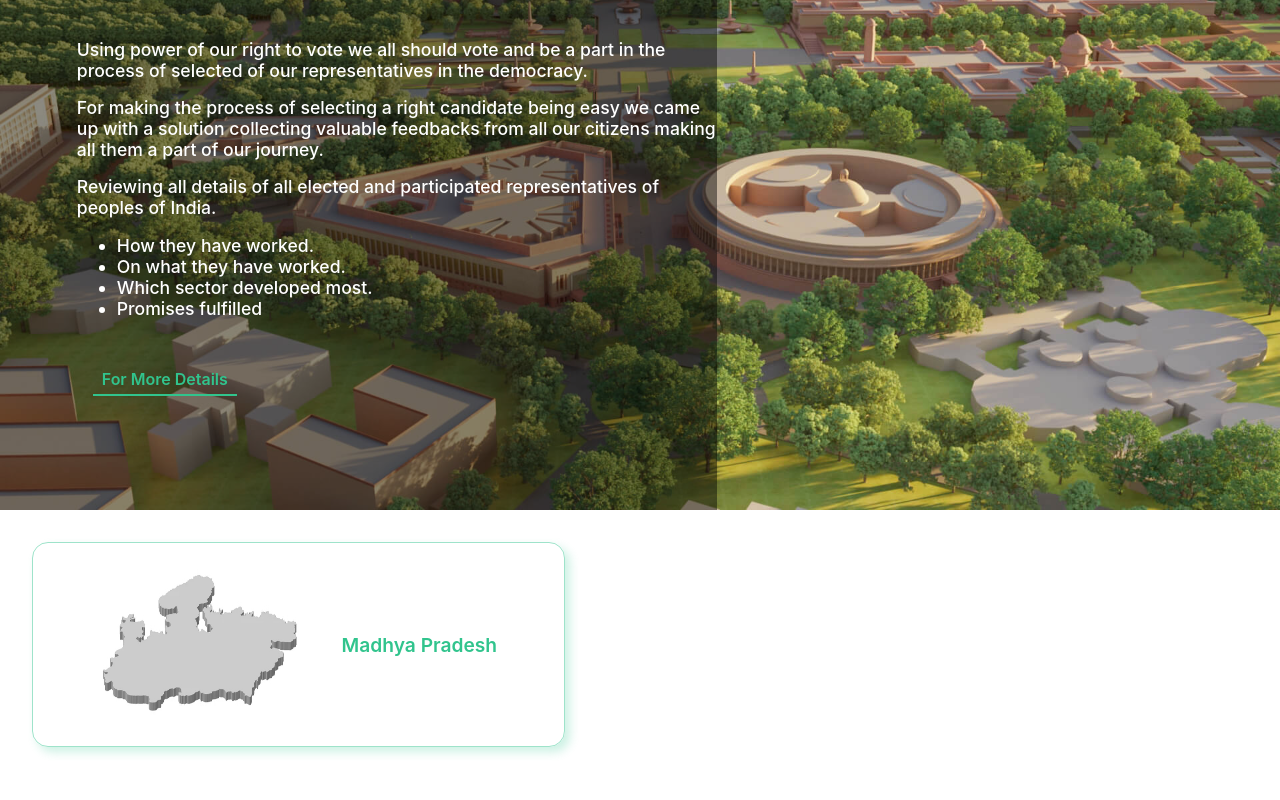
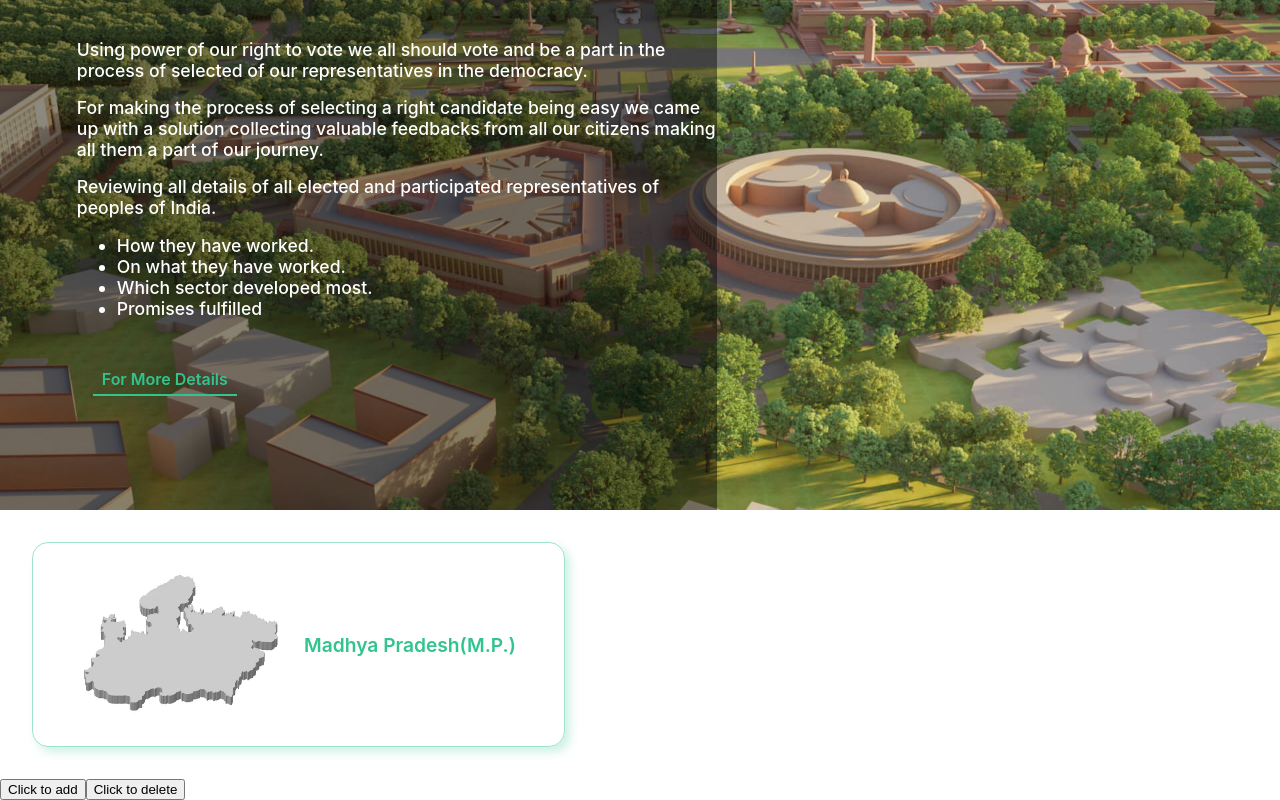
Before and after one commit to iCodeWalker/WeVote, a React (Create React App) app: page / in a window 1280 px wide. Shown: the part 293-1093 px from the top of the page. Before the commit the page ends 1072 px from the top, so only its background shows below. Built offline with nearby package versions, Linux system fonts and the light colour scheme; no server answers; what google-maps-react would draw is missing.

Commit message:
Added: implemented redux

```diff
--- a/package.json
+++ b/package.json
@@ -3,13 +3,16 @@
   "version": "0.1.0",
   "private": true,
   "dependencies": {
+    "@reduxjs/toolkit": "^1.9.5",
     "@testing-library/jest-dom": "^5.16.5",
     "@testing-library/react": "^13.4.0",
     "@testing-library/user-event": "^13.5.0",
     "google-maps-react": "^2.0.6",
     "react": "^18.2.0",
     "react-dom": "^18.2.0",
+    "react-redux": "^8.0.5",
     "react-scripts": "5.0.1",
+    "redux": "^4.2.1",
     "sass": "^1.62.1",
     "web-vitals": "^2.1.4"
   },
--- a/src/App.js
+++ b/src/App.js
@@ -2,14 +2,37 @@ import "./App.css";
 import DetailCard from "./components/details/detailCard";
 import Header from "./components/header";
 import MapComponent from "./components/mapComponent";
+import { addItem, removeItem } from "./data/redux/actions/action";
 import HomePage from "./pages/homePage";
 
+import { useDispatch, useSelector } from "react-redux";
+
 function App() {
+  const data = useSelector((state) => state.data);
+  const dispatch = useDispatch();
+
+  const productData = {
+    id: "1",
+    name: "iPhone",
+    price: "84000",
+    date: "27/08/2022",
+    type: "mobile",
+  };
+
+  console.log(data);
   return (
     <div>
       <Header />
       <HomePage />
       <DetailCard />
+      {data?.map((item, index) => {
+        return <p></p>;
+      })}
+
+      <button onClick={() => dispatch(addItem({ id: 2, name: "second" }))}>
+        Click to add
+      </button>
+      <button onClick={() => dispatch(removeItem(0))}>Click to delete</button>
     </div>
   );
 }
--- a/src/components/details/detailCard.js
+++ b/src/components/details/detailCard.js
@@ -8,9 +8,9 @@ const DetailCard = () => {
   return (
     <div className="detailcard__container">
       <div className="detailcard__img">
-        <img src={mpMap} alt="state image" height="150px" width="200px" />
+        <img src={mpMap} alt="state__mp" height="150px" width="200px" />
       </div>
-      <div className="detailcard__title">Madhya Pradesh</div>
+      <div className="detailcard__title">Madhya Pradesh(M.P.)</div>
     </div>
   );
 };
--- /dev/null
+++ b/src/data/redux/actions/action.js
@@ -0,0 +1,16 @@
+import { ADD_ITEM, REMOVE_ITEM } from "./actionTypes";
+
+export const addItem = (data) => {
+  console.log(data);
+  return {
+    type: ADD_ITEM,
+    payload: data,
+  };
+};
+
+export const removeItem = (data) => {
+  return {
+    type: REMOVE_ITEM,
+    payload: data,
+  };
+};
--- /dev/null
+++ b/src/data/redux/actions/actionTypes.js
@@ -0,0 +1,4 @@
+export const ADD_ITEM = "ADD_ITEM";
+export const REMOVE_ITEM = "REMOVE_ITEM";
+
+export const LIST_ITEMS = "LIST_ITEMS";
--- /dev/null
+++ b/src/data/redux/reducers/reducer.js
@@ -0,0 +1,16 @@
+import { ADD_ITEM, REMOVE_ITEM } from "../actions/actionTypes";
+
+export const Reducer = (state = [{ id: 0, name: "first" }], action) => {
+  switch (action.type) {
+    case ADD_ITEM:
+      console.log("------", action.payload);
+      return [...state, action.payload];
+    case REMOVE_ITEM:
+      const remainingItems = state.filter((item) => {
+        return item.id !== action.payload;
+      });
+      return [...remainingItems];
+    default:
+      return state;
+  }
+};
--- /dev/null
+++ b/src/data/redux/reducers/rootReducer.js
@@ -0,0 +1,6 @@
+import { combineReducers } from "redux";
+import { Reducer } from "./reducer";
+
+export default combineReducers({
+  data: Reducer,
+});
--- /dev/null
+++ b/src/data/redux/store.js
@@ -0,0 +1,8 @@
+import { configureStore } from "@reduxjs/toolkit";
+import rootReducer from "./reducers/rootReducer";
+
+const store = configureStore({
+  reducer: rootReducer,
+});
+
+export default store;
```
Also changed, not shown: src/index.js (+11 -8 lines), 1 other file (tests, documents, lock files or other folders).
